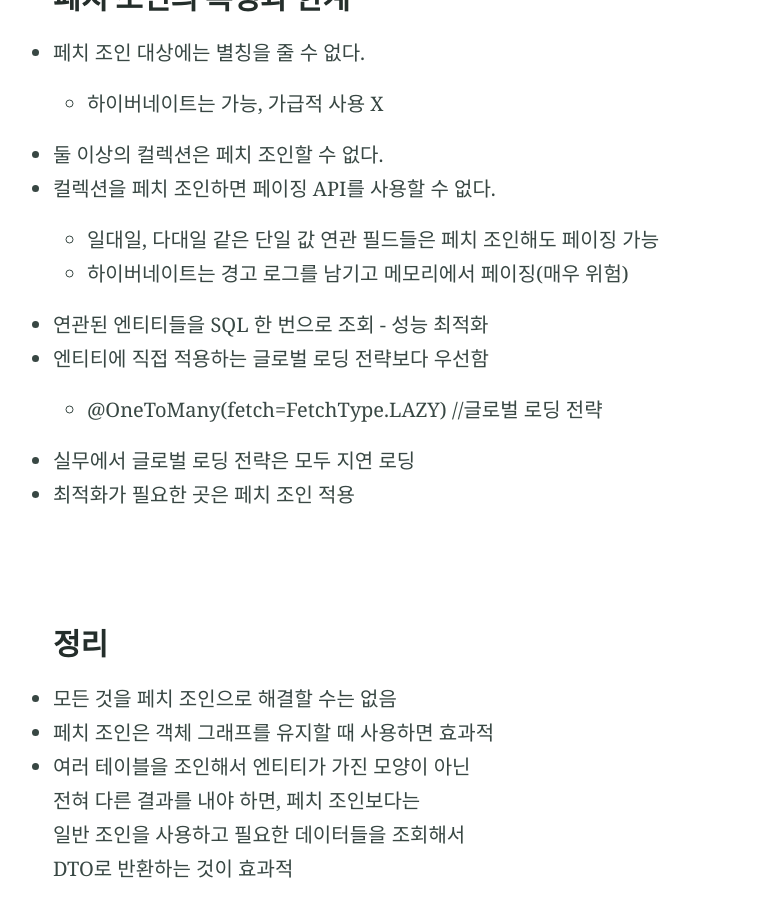
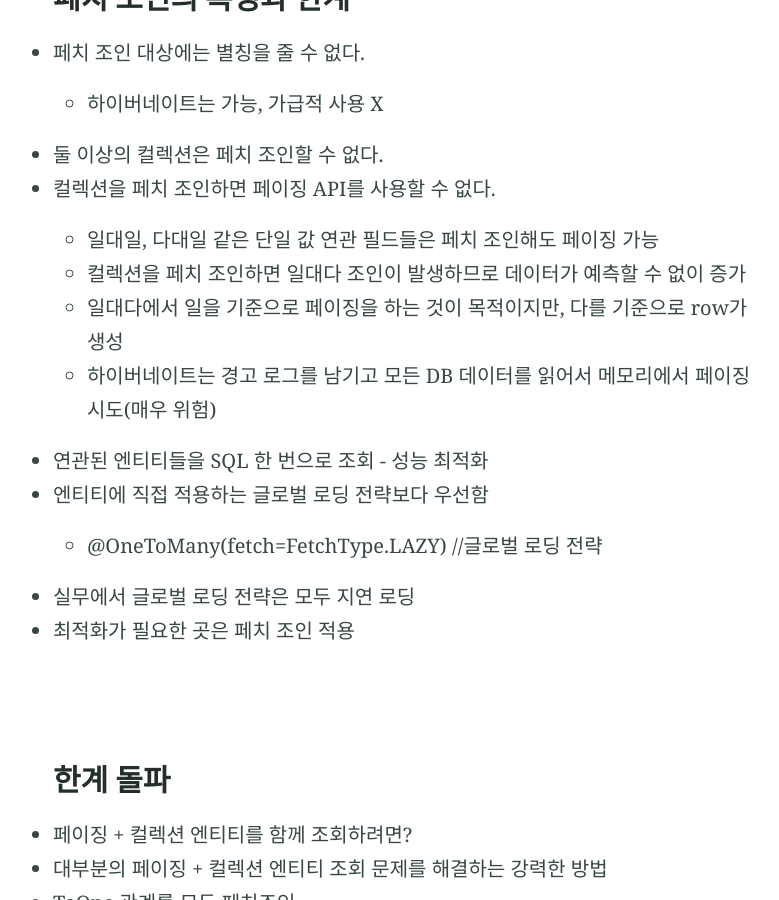
Before and after one commit to kyw04004/kyw04004.github.io, a Jekyll site: the page built from _posts/2022-03-21-post-FetchJoin.md, in a window 1280 px wide and 900 px high, scrolled down 2044 px. Shown: the whole window, without its empty margins (230-1009 px from the left). Built offline with Jekyll 4.4.1, drawn with Linux system fonts in a browser that asks for light colours; our own code applies the rules of GitHub Pages for plain Markdown files; some of the changed text lies outside the part shown.

Commit message:
Update 2022-03-21-post-FetchJoin.md

```diff
--- a/_posts/2022-03-21-post-FetchJoin.md
+++ b/_posts/2022-03-21-post-FetchJoin.md
@@ -55,12 +55,33 @@ image: "https://picsum.photos/2560/600?image=733"
 - 둘 이상의 컬렉션은 페치 조인할 수 없다.
 - 컬렉션을 페치 조인하면 페이징 API를 사용할 수 없다.
 	+ 일대일, 다대일 같은 단일 값 연관 필드들은 페치 조인해도 페이징 가능
-	+ 하이버네이트는 경고 로그를 남기고 메모리에서 페이징(매우 위험)
+	+ 컬렉션을 페치 조인하면 일대다 조인이 발생하므로 데이터가 예측할 수 없이 증가
+	+ 일대다에서 일을 기준으로 페이징을 하는 것이 목적이지만, 다를 기준으로 row가 생성
+	+ 하이버네이트는 경고 로그를 남기고 모든 DB 데이터를 읽어서 메모리에서 페이징 시도(매우 위험)
 - 연관된 엔티티들을 SQL 한 번으로 조회 - 성능 최적화
 - 엔티티에 직접 적용하는 글로벌 로딩 전략보다 우선함
 	+ @OneToMany(fetch=FetchType.LAZY) //글로벌 로딩 전략
 - 실무에서 글로벌 로딩 전략은 모두 지연 로딩
 - 최적화가 필요한 곳은 페치 조인 적용
+
+<br>
+
+### 한계 돌파
+- 페이징 + 컬렉션 엔티티를 함께 조회하려면?
+- 대부분의 페이징 + 컬렉션 엔티티 조회 문제를 해결하는 강력한 방법
+- ToOne 관계를 모두 페치조인
+	+ ToOne 관계는 row수를 증가시키지 않으므로 페이징 쿼리에 영향X
+- 컬렉션은 지연 로딩으로 조회
+- 지연 로딩 성능 최적화를 위해 hibernate.default_batch_size, @BatchSize를 적용
+	+ hibernate.default_batch_fetch_size: 글로벌 설정
+	+ @BatchSize: 개별 최적화
+	+ 이 옵션을 사용하면 컬렉션이나, 프록시 객체를 한꺼번에 설정한 size 만큼 IN 쿼리로 조회
+- default_batch_fetch_size의 크기는 100~1000 사이를 선택하는 것을 권장
+- 장점
+	+ 쿼리 호출 수가 N + 1 -> 1 + 1로 최적화
+	+ 조인보다 DB 데이터 전송량 최적화 (중복 데이터가 없음)
+	+ 페치 조인 방식보다 쿼리 호출 수가 약간 증가하지만 DB 데이터 전송량 감소
+	+ 컬렉션 페치 조인은 페이징 불가능하지만, 이 방법은 페이징 가능
 
 <br>
 
@@ -73,4 +94,5 @@ image: "https://picsum.photos/2560/600?image=733"
 
 ### 출처
 
-[자바 ORM 표준 JPA 프로그래밍 - 기본편 by 김영한](https://www.inflearn.com/course/ORM-JPA-Basic/dashboard)
+[자바 ORM 표준 JPA 프로그래밍 - 기본편 by 김영한](https://www.inflearn.com/course/ORM-JPA-Basic/dashboard) <br>
+[실전! 스프링 부트와 JPA 활용2 - API 개발과 성능 최적화 by 김영한](https://www.inflearn.com/course/%EC%8A%A4%ED%94%84%EB%A7%81%EB%B6%80%ED%8A%B8-JPA-API%EA%B0%9C%EB%B0%9C-%EC%84%B1%EB%8A%A5%EC%B5%9C%EC%A0%81%ED%99%94/dashboard)
```
